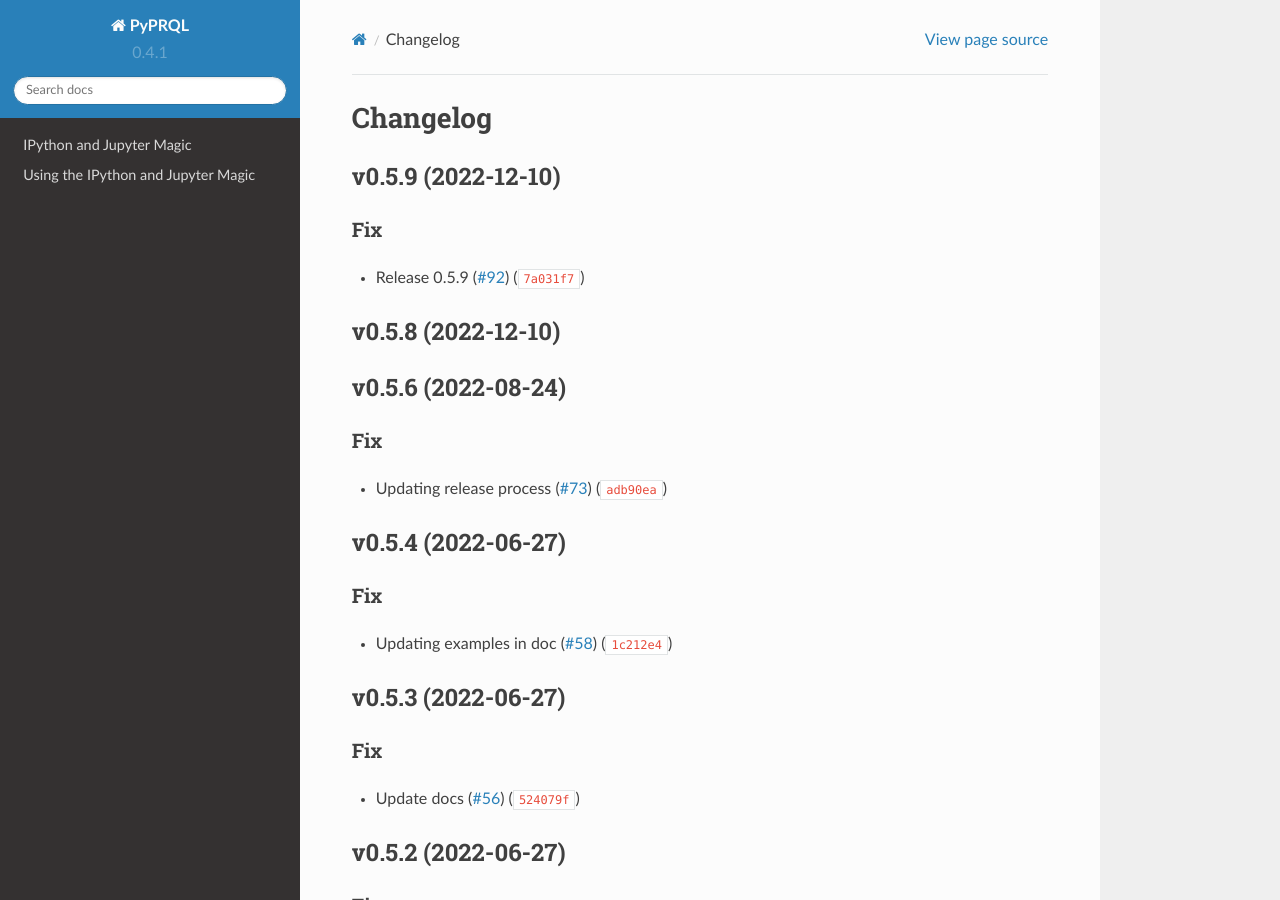
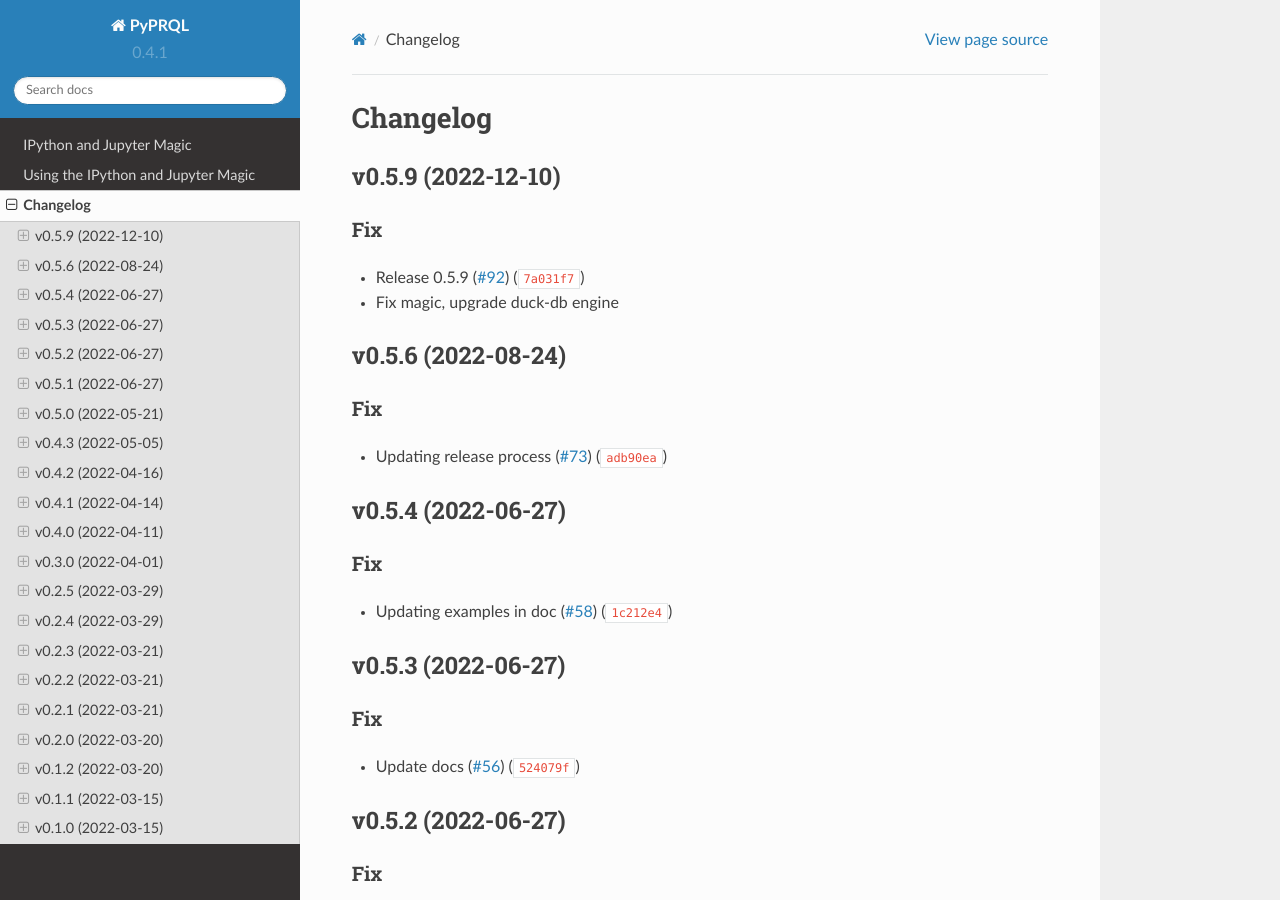
Before and after one commit to PRQL/pyprql, a Sphinx documentation site: the page built from docs/changelog.md, in a window 1280 px wide and 900 px high. Built offline with Sphinx 7.4.7 and the Read the Docs theme 2.0.0, drawn with Linux system fonts in a browser that asks for light colours; pages that are not in the unit, such as notebooks, are missing from menus.

Commit message:
docs: Rationalize docs (#95)

```diff
--- a/CHANGELOG.md
+++ b/CHANGELOG.md
@@ -5,8 +5,7 @@
 ## v0.5.9 (2022-12-10)
 ### Fix
 * Release 0.5.9 ([#92](https://github.com/prql/PyPrql/issues/92)) ([`7a031f7`](https://github.com/prql/PyPrql/commit/7a031f78c1bed6e4396e53e71d6cde6d584a1924))
-
-## v0.5.8 (2022-12-10)
+* Fix magic, upgrade duck-db engine
 
 
 ## v0.5.6 (2022-08-24)
```
Also changed, not shown: docs/index.md (+1 -1 lines).
